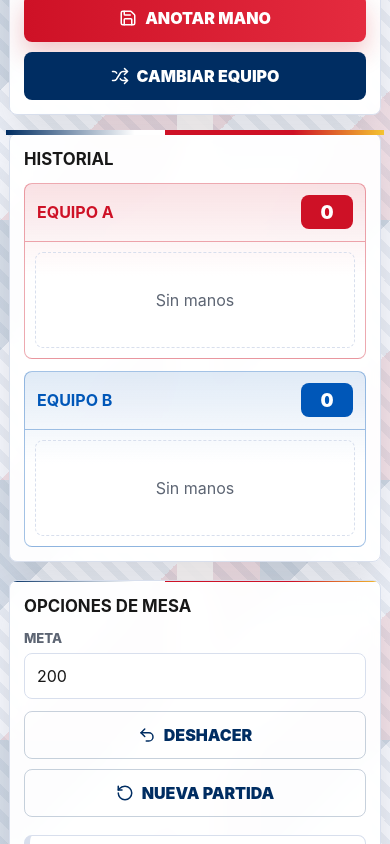
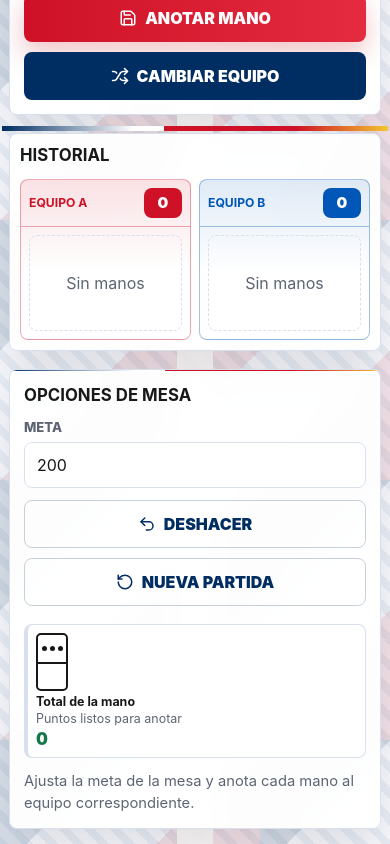
Before and after one commit to elvismedia-create/calculadora-domino-dominicano, a React (Vite) app: page / in a window 390 px wide. Shown: the part 1340-2184 px from the top of the page. Built offline with nearby package versions, Linux system fonts and the light colour scheme.

Commit message:
Keep history split on mobile

```diff
--- a/src/styles.css
+++ b/src/styles.css
@@ -893,7 +893,6 @@ select:focus {
   .form-grid,
   .entry-grid,
   .scanner-body,
-  .history-teams,
   .settings {
     grid-template-columns: 1fr;
   }
@@ -923,6 +922,59 @@ select:focus {
     justify-content: flex-start;
   }
 
+  .history {
+    padding: 10px;
+  }
+
+  .history-teams {
+    grid-template-columns: repeat(2, minmax(0, 1fr));
+    gap: 8px;
+  }
+
+  .history-team-head {
+    min-height: 46px;
+    padding: 8px;
+    gap: 6px;
+  }
+
+  .history-team-head strong {
+    font-size: .76rem;
+  }
+
+  .history-team-head span {
+    min-width: 38px;
+    min-height: 30px;
+    font-size: .95rem;
+  }
+
+  .round-list {
+    gap: 6px;
+    padding: 8px;
+  }
+
+  .round {
+    grid-template-columns: 1fr;
+    gap: 3px;
+    min-height: 0;
+    padding: 8px;
+    border-left-width: 4px;
+  }
+
+  .round-num {
+    width: 24px;
+    height: 24px;
+    font-size: .72rem;
+  }
+
+  .round strong,
+  .round small {
+    font-size: .78rem;
+  }
+
+  .round-points {
+    font-size: 1.05rem;
+  }
+
   .scanner-head {
     align-items: stretch;
     flex-direction: column;
```
